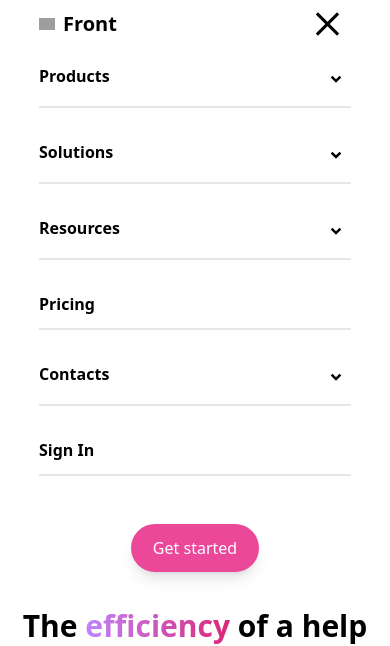
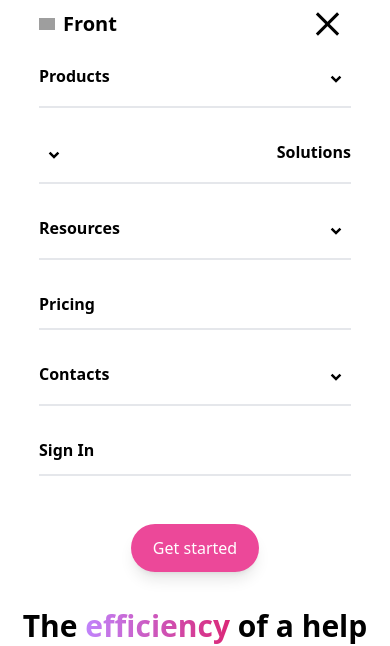
Before and after one commit to Lupleg/Interns-Build, a React (Create React App) app: page / in a window 390 px wide. Both pictures are taken after a click on the button 327 px from the left and 24 px from the top of the page. Shown: the top 646 px of the page. Built offline with nearby package versions, Linux system fonts and the light colour scheme; grey boxes are pictures that could not be loaded.

Commit message:
Made small cuctomizations on the margin and small devices responsiveness

```diff
--- a/src/components/Navbar.jsx
+++ b/src/components/Navbar.jsx
@@ -12,58 +12,85 @@
     setOpen(!isOpen);
   };
 
-  const [dropOpen, setDropOpen]= useState(false);
+  const [dropOpen, setDropOpen] = useState(false);
   const toggleDrop = () => {
     setDropOpen(!dropOpen);
   };
   return (
     <div>
-    <div className="flex justify-between  w-4/5 md:w-11/12 lg:w-4/5 md:mx-auto mx-auto">
-      <div className="flex gap-x-2 justify-center items-center ">
+      <div className='flex justify-between  w-4/5 md:w-11/12 lg:w-4/5 md:mx-auto mx-auto'>
+        <div className='flex gap-x-2 justify-center items-center '>
           <img
-          src="https://seeklogo.com/images/F/front-logo-5E94F18365-seeklogo.com.png"
-          className="w-4 md:w-6 lg:w-8"
+            src='https://seeklogo.com/images/F/front-logo-5E94F18365-seeklogo.com.png'
+            className='w-4 md:w-6 lg:w-8'
           ></img>
-        <p className="text-xl md:text-2xl lg:text-4xl font-bold">Front</p>
+          <p className='text-xl md:text-2xl lg:text-4xl font-bold'>Front</p>
         </div>
 
-      <ul className="lg:flex lg:justify-center lg:text-md lg:items-center lg:gap-x-6 lg:font-medium hidden lg:block">
+        <ul className='lg:flex lg:justify-center lg:text-md lg:items-center lg:gap-x-6 lg:font-medium hidden lg:block'>
           <li>Product</li>
-        <Solutions/>
+          <Solutions />
           <li>Pricing</li>
           <li>Resources</li>
           <Contact />
         </ul>
 
-      <div className="lg:hidden">
+        <div className='lg:hidden'>
           <Hamburger toggled={isOpen} toggle={setOpen} size={30} />
         </div>
 
-
-
-      <div className="hidden lg:block lg:flex lg:gap-x-8 lg:justify-center">
-        <a className="text-md my-auto font-medium">Sign In</a>
-        <Button/>
+        <div className='hidden lg:block lg:flex lg:gap-x-8 lg:justify-center'>
+          <a className='text-md my-auto font-medium'>Sign In</a>
+          <Button />
         </div>
       </div>
 
-    <div className="flex lg:hidden block w-4/5 mx-auto mt-4">
+      <div className='flex lg:hidden block w-4/5 mx-auto mt-4'>
+        {isOpen && (
+          <div className='flex flex-col gap-y-8 w-full font-bold align-center justify-center'>
+            <button
+              className='flex  justify-between border-b-2 pb-3'
+              onClick={toggleDrop}
+            >
+              Products {!dropOpen && <RiArrowDropDownLine size={30} />}{" "}
+              {dropOpen && <RiArrowDropUpLine size={30} />}{" "}
+            </button>
+            <button
+              className='flex justify-between border-b-2 pb-3'
+              onClick={toggleDrop}
+            >
+              {!dropOpen && <RiArrowDropDownLine size={30} />}{" "}
+              <Solutions/>
+              {dropOpen && <RiArrowDropUpLine size={30} />}
+            </button>
 
-      {isOpen &&(
-        <div className="flex flex-col gap-y-8 w-full font-bold align-center justify-center">
+            <button
+              className='flex justify-between border-b-2 pb-3'
+              onClick={toggleDrop}
+            >
+              Resources{!dropOpen && <RiArrowDropDownLine size={30} />}{" "}
+              {dropOpen && <RiArrowDropUpLine size={30} />}
+            </button>
+            <button className='flex justify-between border-b-2 pb-3'>
+              Pricing
+            </button>
+            <button
+              className='flex justify-between border-b-2 pb-3'
+              onClick={toggleDrop}
+            >
+              Contacts{!dropOpen && <RiArrowDropDownLine size={30} />}{" "}
+              {dropOpen && <RiArrowDropUpLine size={30} />}
+            </button>
+            <button className='flex justify-between border-b-2 pb-3'>
+              Sign In
+            </button>
 
-          <button className="flex  justify-between border-b-2 pb-3" onClick={toggleDrop}>Products {!dropOpen && <RiArrowDropDownLine size={30}/>} {dropOpen && <RiArrowDropUpLine size={30}/> } </button>
-          <button className="flex justify-between border-b-2 pb-3" onClick={toggleDrop}>Solutions{!dropOpen && <RiArrowDropDownLine size={30}/>} {dropOpen && <RiArrowDropUpLine size={30}/> }</button>
-          <button className="flex justify-between border-b-2 pb-3" onClick={toggleDrop}>Resources{!dropOpen && <RiArrowDropDownLine size={30}/>} {dropOpen && <RiArrowDropUpLine size={30}/> }</button>
-          <button className="flex justify-between border-b-2 pb-3">Pricing</button>
-          <button className="flex justify-between border-b-2 pb-3" onClick={toggleDrop}>Contacts{!dropOpen && <RiArrowDropDownLine size={30}/>} {dropOpen && <RiArrowDropUpLine size={30}/> }</button>
-          <button className="flex justify-between border-b-2 pb-3">Sign In</button>
-
-          <div className="mx-auto">  <Button/></div>
-
+            <div className='mx-auto'>
+              {" "}
+              <Button />
+            </div>
           </div>
         )}
-
       </div>
     </div>
   );
```
Lines whose indentation alone changed are shown as unchanged.
